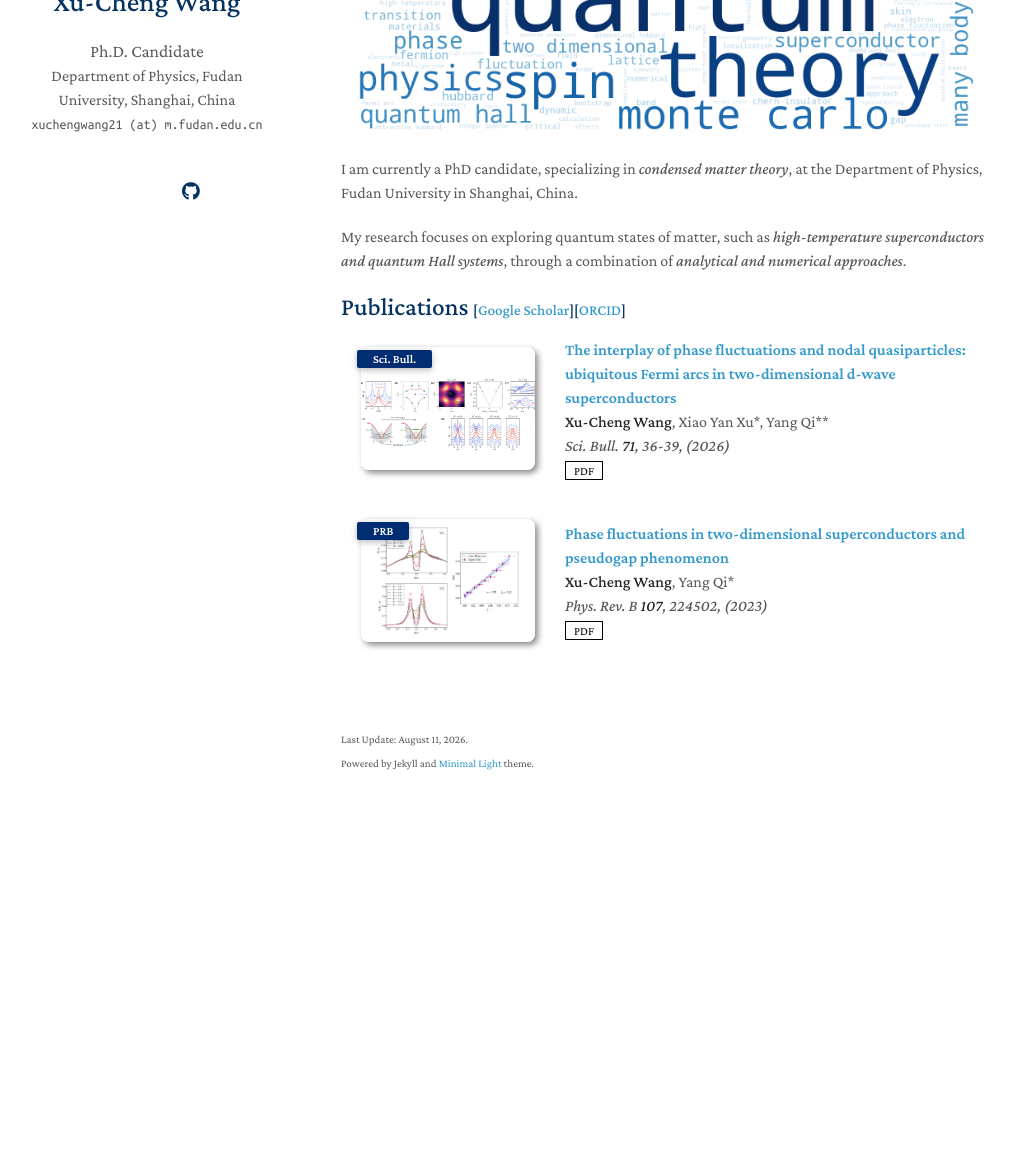
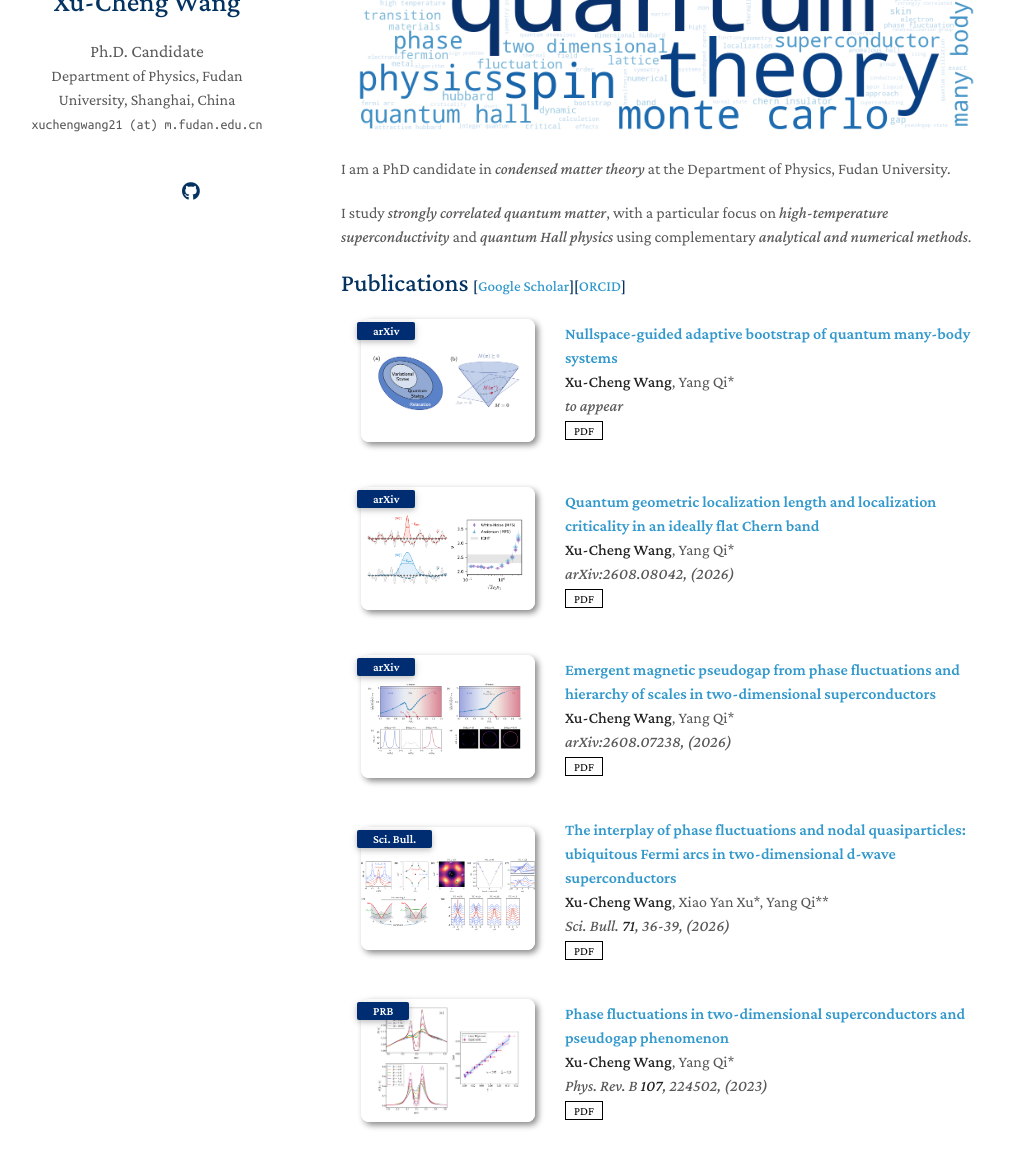
Before and after one commit to JefferyWangSH/JefferyWangSH.github.io, a Jekyll site: the page built from index.md, in a window 1280 px wide and 1400 px high. Shown: the part 248-1400 px from the top of the window, without its empty margins (129-1144 px from the left). Built offline with Jekyll 4.4.1, drawn with Linux system fonts in a browser that asks for light colours; nearby versions of some CDN libraries; a style sheet for code colours, icons or effects is not loaded.

Commit message:
updated research.

```diff
--- a/_data/publications.yml
+++ b/_data/publications.yml
@@ -1,4 +1,28 @@
 main:
+
+  - title: Nullspace-guided adaptive bootstrap of quantum many-body systems
+    authors: <strong>Xu-Cheng Wang</strong>, Yang Qi*
+    journal_short: arXiv
+    journal: to appear
+    url: tbd
+    pdf: tbd
+    image: ./assets/img/covers/nga_bootstrap.png
+
+  - title: Quantum geometric localization length and localization criticality in an ideally flat Chern band
+    authors: <strong>Xu-Cheng Wang</strong>, Yang Qi*
+    journal_short: arXiv
+    journal: arXiv:2608.08042, (2026)
+    url: https://arxiv.org/abs/2608.08042
+    pdf: https://arxiv.org/pdf/2608.08042
+    image: ./assets/img/covers/topo_flatband_localization.png
+
+  - title: Emergent magnetic pseudogap from phase fluctuations and hierarchy of scales in two-dimensional superconductors
+    authors: <strong>Xu-Cheng Wang</strong>, Yang Qi*
+    journal_short: arXiv
+    journal: 	arXiv:2608.07238, (2026)
+    url: https://arxiv.org/abs/2608.07238
+    pdf: https://arxiv.org/pdf/2608.07238
+    image: ./assets/img/covers/pdsc_mpg.png
 
   - title: 'The interplay of phase fluctuations and nodal quasiparticles: ubiquitous Fermi arcs in two-dimensional d-wave superconductors'
     authors: <strong>Xu-Cheng Wang</strong>, Xiao Yan Xu*, Yang Qi**
@@ -6,9 +30,7 @@ main:
     journal: 	Sci. Bull. <strong>71</strong>, 36-39, (2026)
     url: https://www.sciencedirect.com/science/article/pii/S2095927325011223
     pdf: https://arxiv.org/pdf/2310.05376
-    image: ./assets/img/cover_pdsc_fermi_arcs.png
-    # bibtex: https://bib.yliu.me/MICCAI23.txt
-    # notes: Early Accept
+    image: ./assets/img/covers/pdsc_fermi_arcs.png
 
   - title: Phase fluctuations in two-dimensional superconductors and pseudogap phenomenon
     authors: <strong>Xu-Cheng Wang</strong>, Yang Qi*
@@ -16,4 +38,4 @@ main:
     journal: Phys. Rev. B <strong>107</strong>, 224502, (2023)
     url: https://journals.aps.org/prb/abstract/10.1103/PhysRevB.107.224502
     pdf: https://arxiv.org/pdf/2212.05737
-    image: ./assets/img/cover_pdsc_pg.png
+    image: ./assets/img/covers/pdsc_pg.png
--- a/index.md
+++ b/index.md
@@ -7,28 +7,11 @@ layout: homepage
 ## About Me
 
 <div style="text-align: center;">
-  <img src="assets/img/wordcloud.png" alt="wordcloud" style="width: 95%; display: inline-block; margin-bottom: 20px;">
+  <img src="assets/img/wordcloud.png" alt="Research keyword word cloud" style="width: 95%; display: inline-block; margin-bottom: 20px;">
 </div>
 
-I am currently a PhD candidate, specializing in *condensed matter theory*,
-at the Department of Physics, Fudan University in Shanghai, China.
+I am a PhD candidate in *condensed matter theory* at the Department of Physics, Fudan University.
 
-My research focuses on exploring quantum states of matter,
-such as *high-temperature superconductors and quantum Hall systems*,
-through a combination of *analytical and numerical approaches*.
-
-<!-- ## Research Interests
-
-- **Computer Vision:** image recognition, image generation, video captioning
-- **Machine Learning:** meta-learning, incremental learning, transfer learning -->
-
-<!-- ## News -->
-
-<!-- - **[Feb. 2020]** Our paper about incremental learning is accepted to CVPR 2020.
-- **[Feb. 2020]** We will host the ACM Multimedia Asia 2020 conference in Singapore!
-- **[Sept. 2019]** Our paper about few-shot learning is accepted to NeurIPS 2019.
-- **[Mar. 2019]** Our paper about few-shot learning is accepted to CVPR 2019. -->
+I study *strongly correlated quantum matter*, with a particular focus on *high-temperature superconductivity* and *quantum Hall physics* using complementary *analytical and numerical methods*.
 
 {% include_relative _includes/publications.md %}
-
-<!-- {% include_relative _includes/services.md %} -->
```
Also changed, not shown: 404.html (deleted, +0 -48 lines), _data/navigation.yml (+0 -10 lines), .github/workflows/update_cv.yml, assets/img/covers/default.png (added), assets/img/covers/nga_bootstrap.png (added), assets/img/covers/pdsc_fermi_arcs.png (renamed from assets/img/cover_pdsc_fermi_arcs.png), assets/img/covers/pdsc_mpg.png (added), assets/img/covers/pdsc_pg.png (renamed from assets/img/cover_pdsc_pg.png), assets/img/covers/topo_flatband_localization.png (added), 2 other files.
